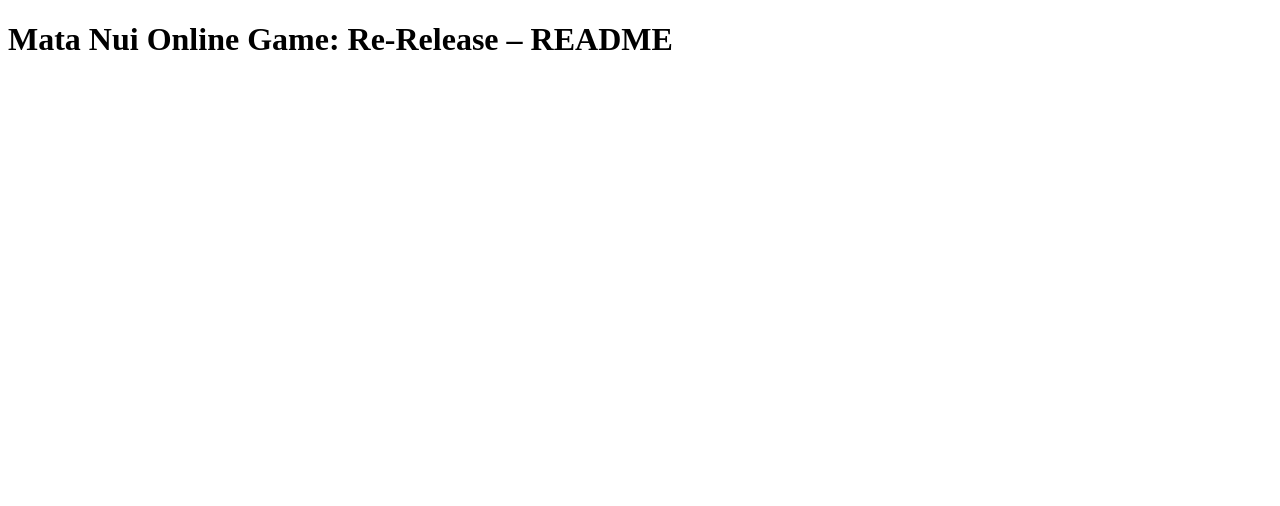
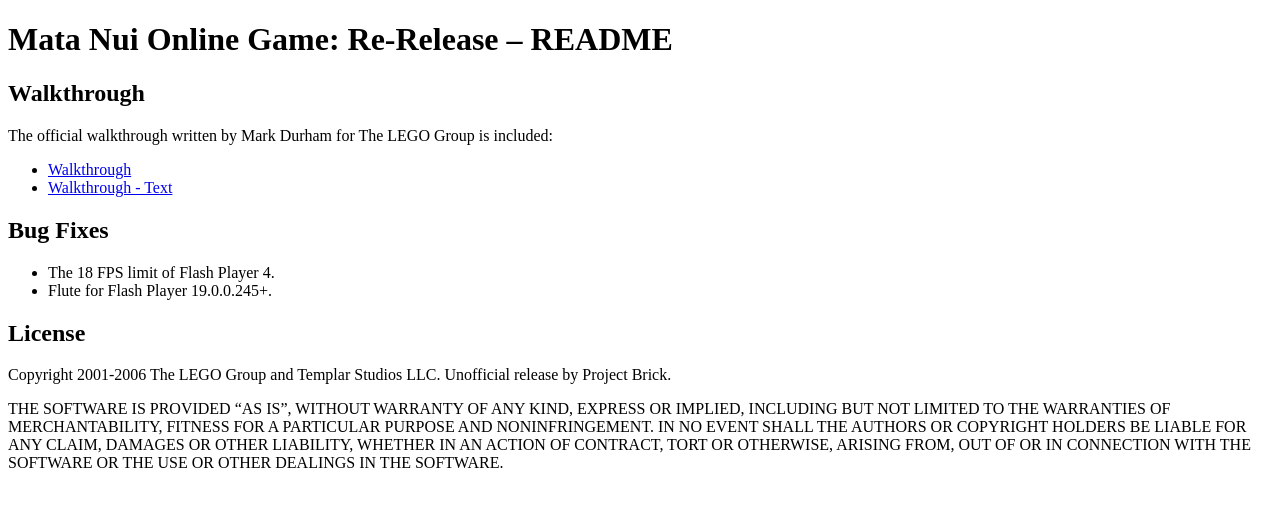
Before and after one commit to ProjectBrick/mata-nui-online-game-re-release, a plain HTML site: page README.html in a window 1280 px wide. Drawn offline with Linux system fonts and the light colour scheme.

Commit message:
deploy: 0c01fae7aedc7d76286cbc3923ce6ee70ee2754b

```diff
--- a/README.html
+++ b/README.html
@@ -7,5 +7,19 @@
 	</head>
 	<body>
 <h1 id="mata-nui-online-game-re-release--readme">Mata Nui Online Game: Re-Release – README</h1>
+<h2 id="walkthrough">Walkthrough</h2>
+<p>The official walkthrough written by Mark Durham for The LEGO Group is included:</p>
+<ul>
+<li>  <a href="Walkthrough/Mata%20Nui%20Walkthrough.pdf">Walkthrough</a></li>
+<li>  <a href="Walkthrough/Text%20Walkthrough.pdf">Walkthrough - Text</a></li>
+</ul>
+<h2 id="bug-fixes">Bug Fixes</h2>
+<ul>
+<li>  The 18 FPS limit of Flash Player 4.</li>
+<li>  Flute for Flash Player 19.0.0.245+.</li>
+</ul>
+<h2 id="license">License</h2>
+<p>Copyright 2001-2006 The LEGO Group and Templar Studios LLC. Unofficial release by Project Brick.</p>
+<p>THE SOFTWARE IS PROVIDED “AS IS”, WITHOUT WARRANTY OF ANY KIND, EXPRESS OR IMPLIED, INCLUDING BUT NOT LIMITED TO THE WARRANTIES OF MERCHANTABILITY, FITNESS FOR A PARTICULAR PURPOSE AND NONINFRINGEMENT. IN NO EVENT SHALL THE AUTHORS OR COPYRIGHT HOLDERS BE LIABLE FOR ANY CLAIM, DAMAGES OR OTHER LIABILITY, WHETHER IN AN ACTION OF CONTRACT, TORT OR OTHERWISE, ARISING FROM, OUT OF OR IN CONNECTION WITH THE SOFTWARE OR THE USE OR OTHER DEALINGS IN THE SOFTWARE.</p>
 	</body>
 </html>
```
Also changed, not shown: LICENSE.txt (deleted).
